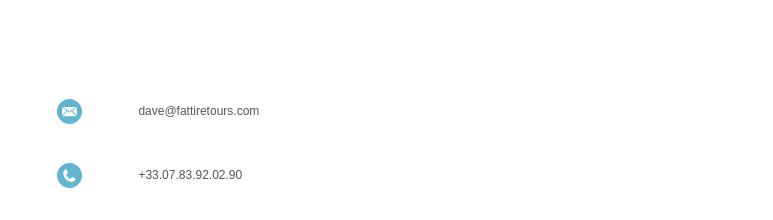
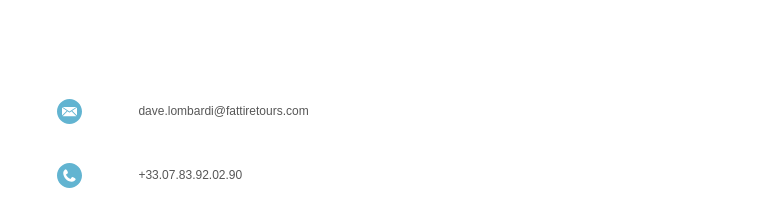
Before and after one commit to FatTireTours/Dave-Lombardi, a plain HTML site: page index.html in a window 1280 px wide. Shown: the part 481-701 px from the top of the page, 0-773 px from the left. Drawn offline with Linux system fonts and the light colour scheme; a web font is replaced by a local one.

Commit message:
Update index.html

```diff
--- a/index.html
+++ b/index.html
@@ -44,7 +44,7 @@
 						<img src="icon-email.svg" alt="Email Icon"">
 					</div>
 					<div class="col is-8">
-						<p class="text-detail">dave@fattiretours.com</p>
+						<p class="text-detail">dave.lombardi@fattiretours.com</p>
 					</div>
 					<div class="col">
 						<img src="right-arrow.svg" alt="Right Arrow" height="50%" width="40%">
```
